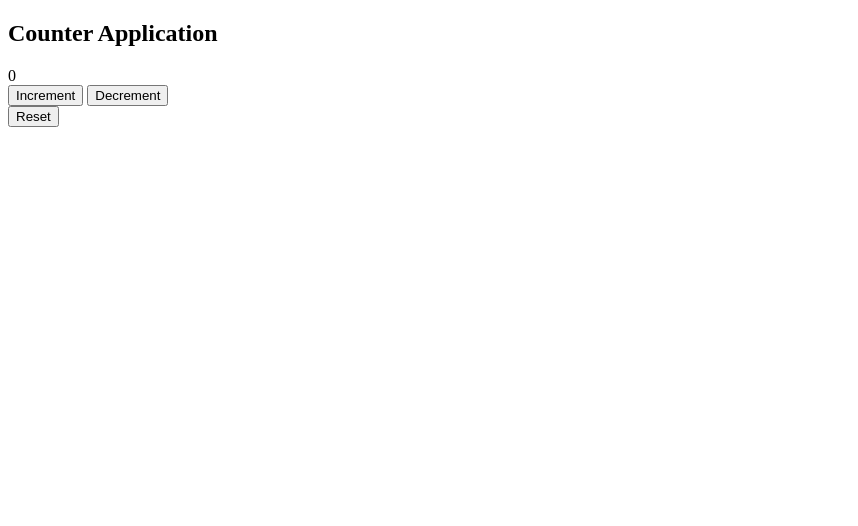
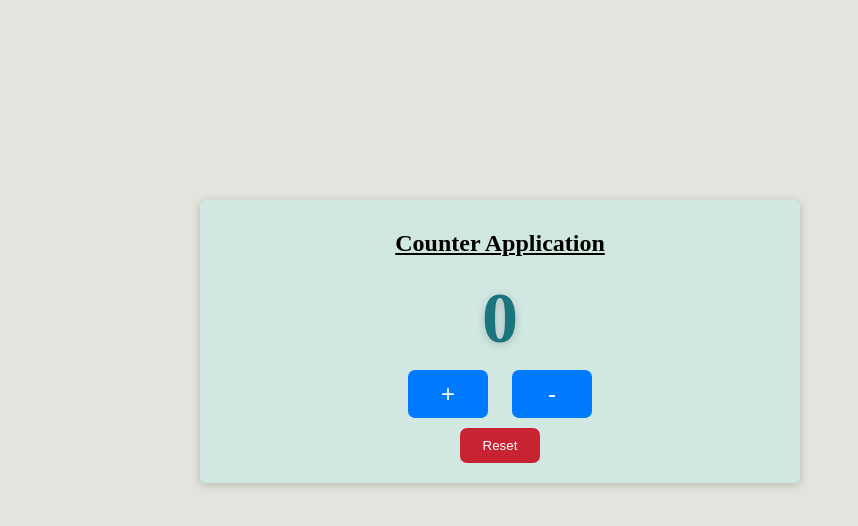
Before and after one commit to Moataz-Jbareen/Counter-Application, a plain HTML site: page index.html in a window 1280 px wide. Shown: the whole page, without its empty margins (0-858 px from the left). Drawn offline with Linux system fonts and the light colour scheme.

Commit message:
adding styling to the html file

```diff
--- a/index.html
+++ b/index.html
@@ -10,10 +10,10 @@
 
     <div class="container">
         <h2>Counter Application</h2>
-        <div class="counter" id="counter">0</div>
+        <div class="counter-d" id="counter-d">0</div>
         <div class="btn-container">
-        <button id="increment" class="blue-btn">Increment</button>
-        <button id="decrement" class="blue-btn">Decrement</button>
+        <button id="increment" class="blue-btn">+</button>
+        <button id="decrement" class="blue-btn">-</button>
         </div>
         <button id="reset">Reset</button>
 
--- a/style.css
+++ b/style.css
@@ -0,0 +1,67 @@
+body{
+    background-color:#E4E4DE ;
+    margin:200px;
+}
+
+
+h2{
+    margin-top: 30px;
+    text-decoration: underline;
+
+}
+
+.container{
+    background-color: #D1E8E2;
+    border-radius: 6px;
+    text-align: center;
+    display: flex;
+    flex-direction: column;
+    align-items: center;
+    max-width: 600px;
+    box-shadow: 0 2px 10px rgba(0,0,0,0.2);
+
+}
+
+.counter-d
+{
+    font-size:72px;
+    font-weight: bold;
+    color:#19747E ;
+    text-shadow:  0 2px 10px rgba(0, 0, 0, 0.2);;
+}
+
+
+button{
+    padding: 10px 20px;
+    border-radius: 7px;
+    border: none;
+    background-color: #007bff;
+    cursor: pointer;
+    margin: 0 10px;
+    width: 80px;
+    color: #fff;
+
+}
+
+.btn-container{
+    margin-top: 10px;
+    margin-bottom: 10px;
+}
+
+#reset
+{
+    background-color: #c82333;
+    margin-bottom: 20px;
+}
+
+#reset:hover{
+    background-color: #b11c2b;
+}
+
+.blue-btn{
+    font-size: 24px;
+
+}
+.blue-btn:hover{
+    background-color: #222bff;
+}
```
